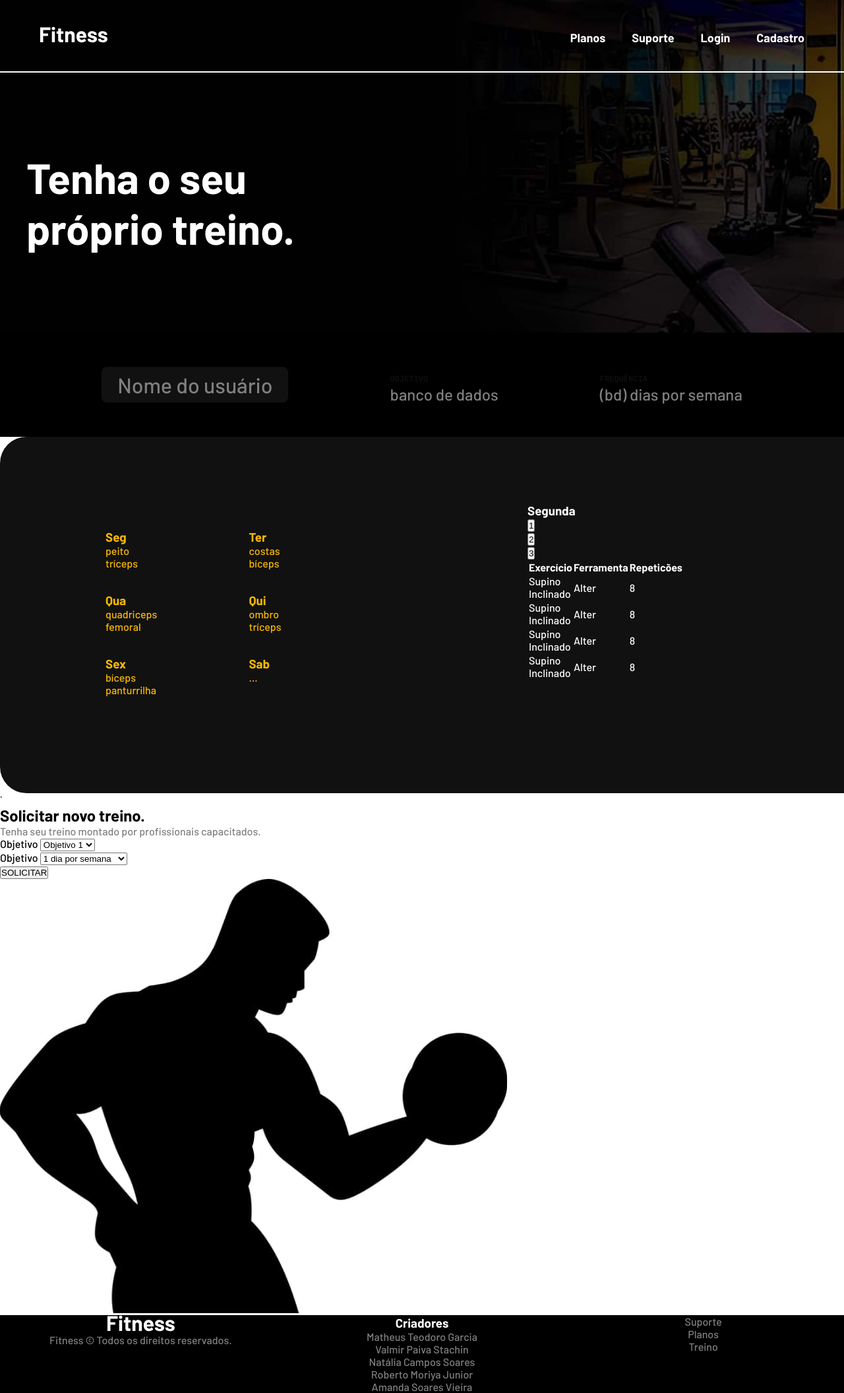
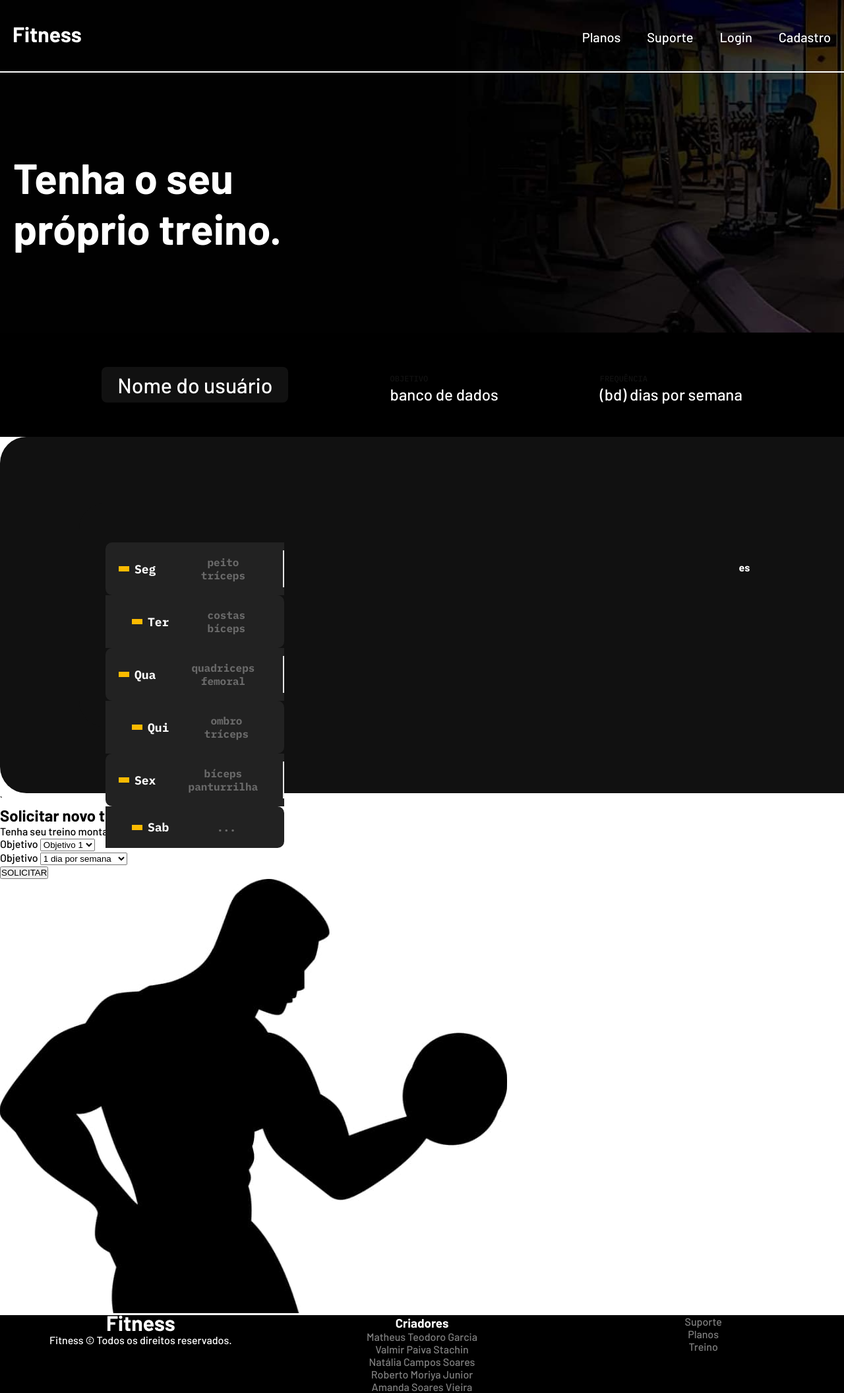
Before and after one commit to MatheusTG/Academia, a Python web app: template templates/treinos.html in a window 1280 px wide. Shown: the whole page at 66% size. Run offline with Jinja, Linux system fonts and the light colour scheme; the template is opened without the code that fills it, so the values that code supplies are empty.

Commit message:
Painel de treino home

```diff
--- a/templates/css/geral/global.css
+++ b/templates/css/geral/global.css
@@ -11,10 +11,14 @@
   --cor01: #FFFFFF;
   --cor02: #000000;
   --cor03: #FBBA00;
+  --cor11: rgba(251, 184, 0, 0.7);
   --cor04: #0B1DBA;
   --cor05: #808080;
   --cor06: #111111;
   --cor07: #E7E7E7;
+  --cor08: #222222;
+  --cor09: #6A6A6A;
+  --cor10: #303030;
 }
 
 ul{
@@ -23,7 +27,14 @@
 
 .container {
   box-sizing: border-box;
-  max-width: 1200px;
+  max-width: 1400px;
   margin: 0 auto;
   padding: 0 20px;
 }
+
+.titulo {
+  font-family: 'Barlow';
+  font-size: 4rem;
+  font-weight: bold;
+  color: black;
+}
--- a/templates/css/geral/header.css
+++ b/templates/css/geral/header.css
@@ -18,12 +18,16 @@
   padding: 40px 20px;
 }
 
+.logo img {
+  width: 120px;
+}
+
 .main-content {
   grid-column: 2;;
 }
 
 .main {
-  padding: 120px 0;
+  padding: 120px 20px;
 }
 
 .nav {
@@ -33,16 +37,17 @@
 
 .nav a {
   font-family: 'Barlow';
-  font-size: 1.125rem;
-  font-weight: bold;
+  font-size: 1.25rem;
+  font-weight: normal;
   color: white;
   text-decoration: none;
 }
 
-.titulo {
-  font-family: 'Barlow';
-  font-size: 4rem;
-  font-weight: bold;
+.nav a:hover {
+  color: var(--cor03);
+}
+
+.titulo-principal {
   color: white;
 }
 
@@ -59,5 +64,10 @@
   text-decoration: none;
   background-color: var(--cor03);
   padding: 16px 40px;
+  border: 2px solid var(--cor03);
   border-radius: 8px;
 }
+
+.button-main:hover {
+  background-color: var(--cor11);
+}
--- a/templates/css/home.css
+++ b/templates/css/home.css
@@ -1,5 +1,9 @@
-p{
-    color: var(--cor05);
+#home {
+    overflow-x: hidden;
+}
+
+#home .main-container {
+    margin-bottom: 120px;
 }
 
 .planos-home{
@@ -75,19 +79,13 @@
     flex-direction: row;
     justify-content: center;
     height: 50vh;
+    margin-bottom: 120px;
 }
-
-.container-treino-form,
-.container-treino-painel {
-    box-sizing: border-box;
-    padding: 20px;}
 
 .container-treino-form {
     display: flex;
     justify-content: center;
     width: 60%;
-    margin: 20px;
-    padding: 30px;
     display: flex;
     flex-direction: column;
     justify-content: space-around;
@@ -103,17 +101,81 @@
     margin: 20px;
 }
 
-.container-treino-painel{
-    background-color: var(--cor02);
-    color: var(--cor03);
-    margin: 20px 0x 20px 20px;
-    width: 40%;
+.container-treino-painel {
+    display: grid;
+    grid-template-columns: 1fr 1fr;
+    gap: 32px 0;
+    position: relative;
+    z-index: 1;
+    padding: 60px 0 60px 40px;
+    border-radius: 40px 0 0 40px;
 }
 
-.container-treino-painel ul{
+.container-treino-painel::before {
+    content: '';
+    position: absolute;
+    height: 100%;
+    width: 1000px;
+    z-index: -1;
+    background-color: var(--cor06);
+    border-radius: 40px 0 0 40px;
+}
+
+.container-treino-painel li {
     display: grid;
     grid-template-columns: 1fr 1fr;
-    grid-template-rows: 1fr 1fr 1fr;
-    gap: 35px;
-    padding: 20px;
+    align-items: center;
+    background-color: var(--cor08);
 }
+
+.container-treino-painel li:nth-child(even) {
+    padding: 20px 40px;
+    border-radius: 0 10px 10px 0;
+}
+
+.container-treino-painel li:nth-child(odd) {
+    padding: 20px 40px 20px 20px;
+    border-radius: 10px 0 0 10px;
+    position: relative;
+}
+
+.container-treino-painel li:nth-child(odd)::after {
+    content: '';
+    width: 2px;
+    height: calc(100% - 1.5rem);
+    background-color: var(--cor07);
+    position: absolute;
+    right: 0px;
+    top: .75rem;
+}
+
+.container-treino-painel li:hover {
+    background-color: var(--cor10);
+}
+
+.container-treino-painel h3 {
+    font-family: 'IBM Plex Mono';
+    font-size: 1.125rem;
+    font-weight: bold;
+    color: white;
+    display: flex;
+    align-items: center;
+    gap: 8px;
+    width: 80px;
+}
+
+.container-treino-painel h3::before {
+    content: '';
+    display: inline-block;
+    width: 16px;
+    height: 8px;
+    background-color: var(--cor03);
+}
+
+.container-treino-painel span {
+    font-family: 'IBM Plex Mono';
+    font-size: 1rem;
+    font-weight: bold;
+    color: var(--cor09);
+    text-align: center;
+}
--- a/templates/css/treinos.css
+++ b/templates/css/treinos.css
@@ -52,12 +52,6 @@
     gap: 200px;
 }
 
-.container-treino-painel {
-    background-color: var(--cor06);
-    width: 480px;
-    height: 300px;
-}
-
 .especificacoes-treino {
     color: white;
 }
```
Also changed, not shown: templates/index.html (+4 -6 lines).
